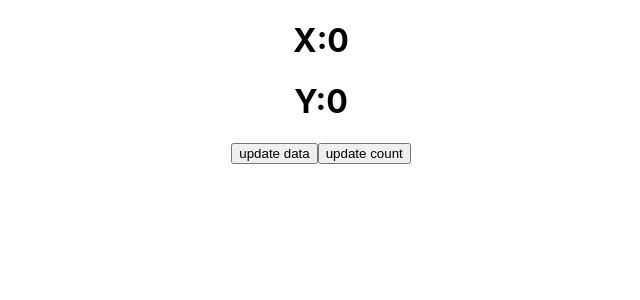
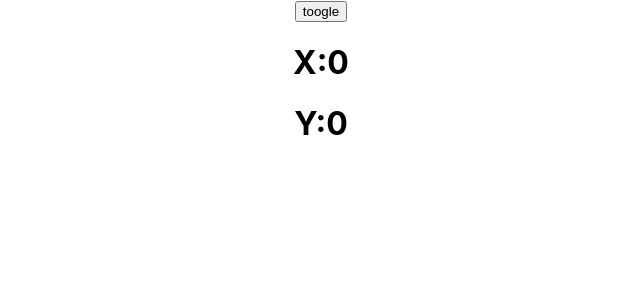
Before and after one commit to harshit-kumar78/react-demo, a React (Create React App) app: page / in a window 1280 px wide. Shown: the top 300 px of the page, without its empty margins (319-959 px from the left). Built offline with nearby package versions, Linux system fonts and the light colour scheme.

Commit message:
useEffect with clean up code

```diff
--- a/src/App.js
+++ b/src/App.js
@@ -5,13 +5,11 @@ import { useEffect, useState } from "react";
 import Body from "./componets/Body";
 import User from "./componets/User";
 function App() {
-  const [data, setData] = useState(10);
-  const [count, setCount] = useState(100);
+  const [display, setDisplay] = useState(true);
   return (
     <div className="App">
-      <User data={data} count={count} />
-      <button onClick={() => setData(data + 1)}>update data</button>
-      <button onClick={() => setCount(count + 1)}>update count</button>
+      <button onClick={() => setDisplay(!display)}>toogle</button>
+      {display && <User />}
     </div>
   );
 }
--- a/src/componets/Header.css
+++ /dev/null
@@ -1,3 +0,0 @@
-h1 {
-  color: green;
-}
--- a/src/componets/User.js
+++ b/src/componets/User.js
@@ -1,15 +1,21 @@
 import React, { useEffect, useState } from "react";
 
-const User = ({ data, count }) => {
+const User = () => {
   const [x, setX] = useState(0);
   const [y, setY] = useState(0);
   const logMousePosition = (e) => {
+    console.log("event called");
     setX(e.clientX);
     setY(e.clientY);
   };
   useEffect(() => {
     console.log("useEffect called");
     window.addEventListener("mousemove", logMousePosition);
+
+    return () => {
+      console.log("component will unmount");
+      window.removeEventListener("mousemove", logMousePosition);
+    };
   }, []);
   return (
     <>
```
